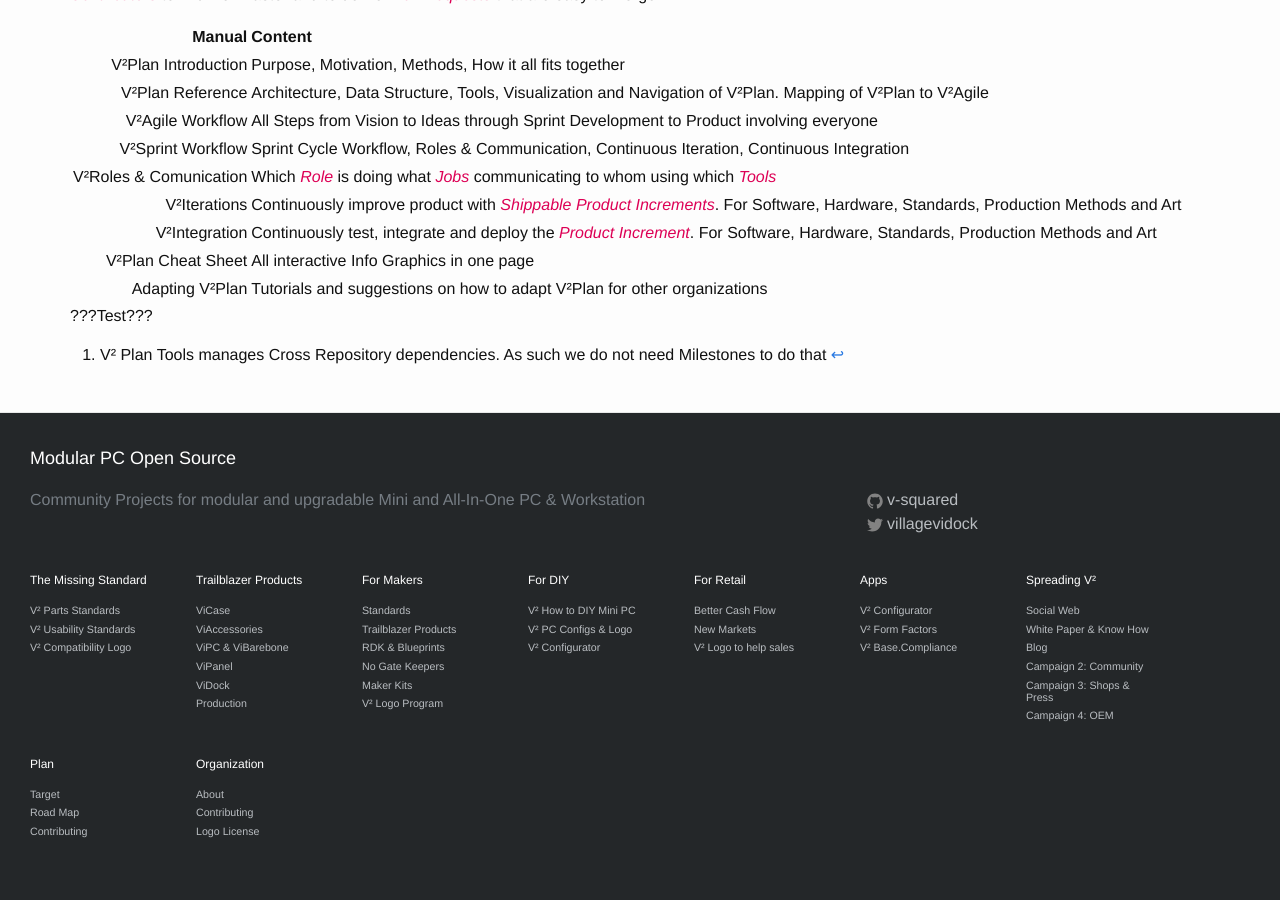
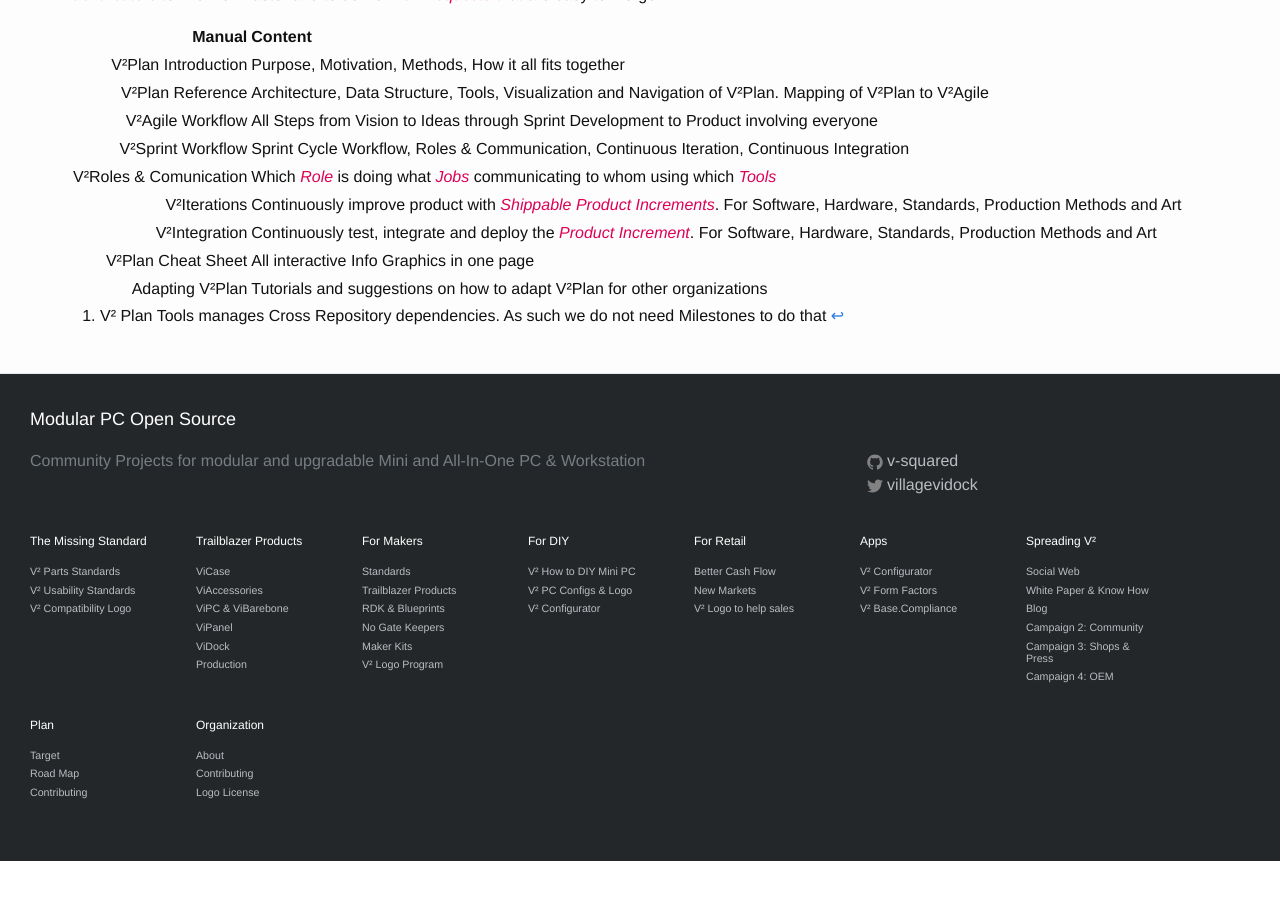
Before and after one commit to V-Squared/v2-Plan, a Jekyll site: the page built from system.md, in a window 1280 px wide and 900 px high, scrolled down 2921 px. Built offline with Jekyll 4.4.1, drawn with Linux system fonts in a browser that asks for light colours; nearby versions of some CDN libraries; after the commit the page ends 3782 px from its top, so only the background shows below that.

Commit message:
Update system.md

```diff
--- a/system.md
+++ b/system.md
@@ -98,5 +98,3 @@ Directing and coordinating so many projects over such an extended time is no sma
 |V²Integration| Continuously test, integrate and deploy the *Product Increment*. For Software, Hardware, Standards, Production Methods and Art   |
 |V²Plan Cheat Sheet | All interactive Info Graphics in one page |
 |Adapting V²Plan| Tutorials and suggestions on how to adapt V²Plan for other organizations
-
-???Test???
```
